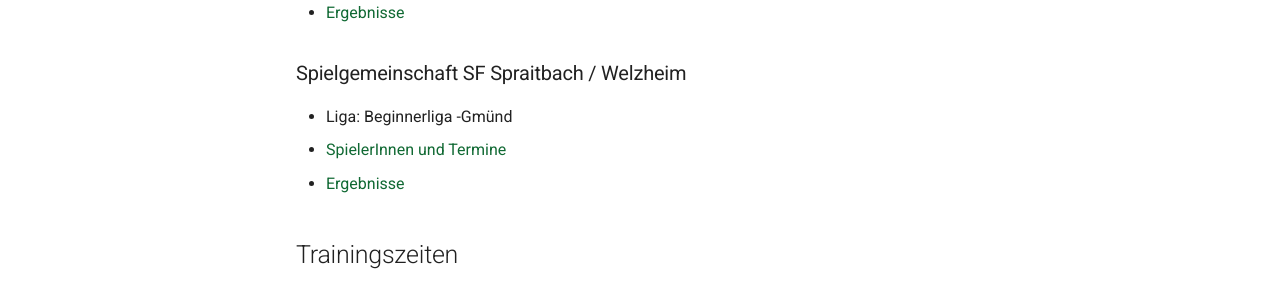
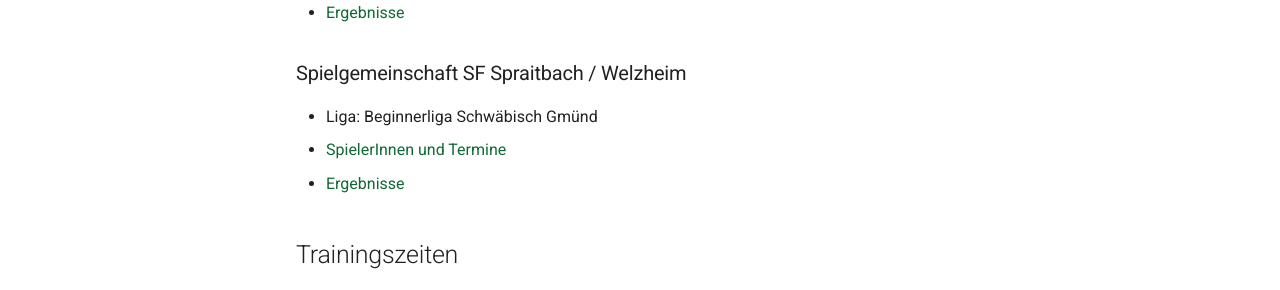
Before and after one commit to schachwelzheim/schachwelzheim, an MkDocs documentation site: the page built from docs/verein/mannschaften/index.md, in a window 1280 px wide and 975 px high. Shown: the part 572-862 px from the top of the window. Built offline with MkDocs 1.6.1 and Material for MkDocs 9.7.7, drawn with Linux system fonts in a browser that asks for light colours.

Commit message:
Update league name for SF Spraitbach/Welzheim

```diff
--- a/docs/verein/mannschaften/index.md
+++ b/docs/verein/mannschaften/index.md
@@ -19,7 +19,7 @@
 
 ### Spielgemeinschaft SF Spraitbach / Welzheim
 
-* Liga: Beginnerliga -Gmünd
+* Liga: Beginnerliga Schwäbisch Gmünd
 * [SpielerInnen und Termine](https://svw-schach.liga.nu/cgi-bin/WebObjects/nuLigaSCHACHDE.woa/wa/teamPortrait?teamtable=1815843&pageState=vorrunde&championship=Ostalb+25%2F26&group=4189)
 * [Ergebnisse](https://svw-schach.liga.nu/cgi-bin/WebObjects/nuLigaSCHACHDE.woa/wa/groupPage?championship=Ostalb+25%2F26&group=4189)
 
```
